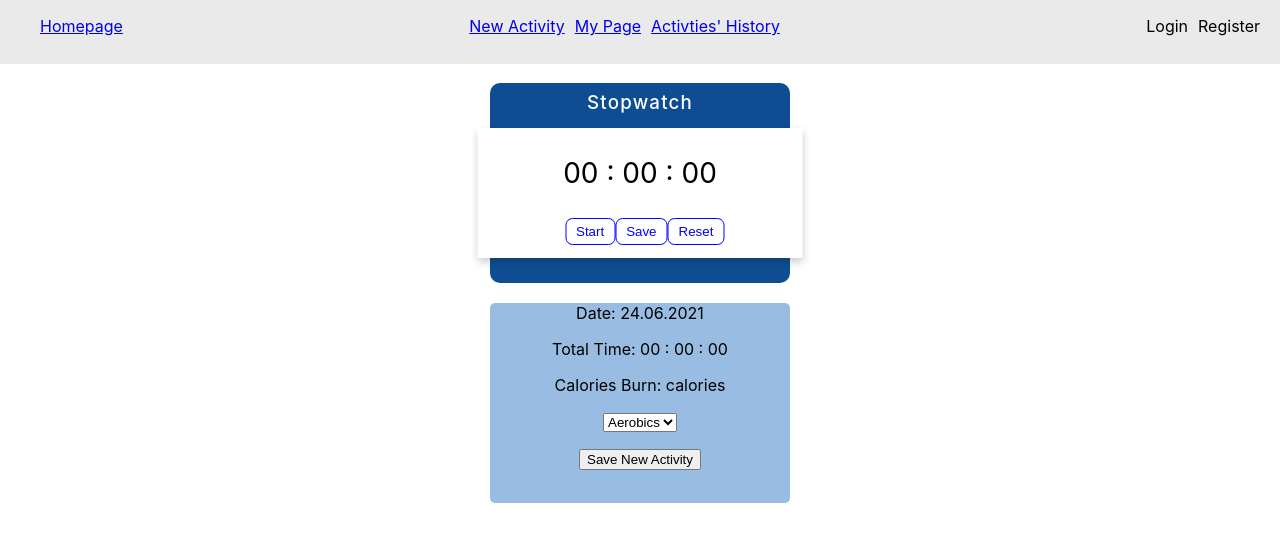
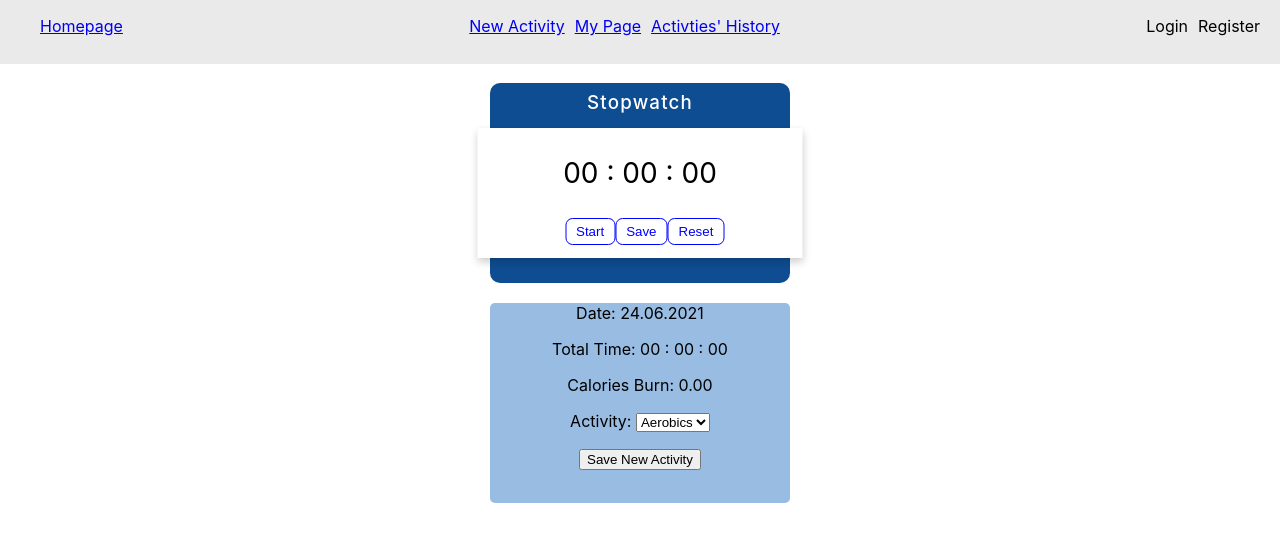
Before and after one commit to nettalee19/fitness-app, a React (Create React App) app in the folder client/: page /myNewActivity in a window 1280 px wide. Shown: the top 542 px of the page. Built offline with nearby package versions, Linux system fonts and the light colour scheme.

Commit message:
Calories update (parent-child second function transfer)

```diff
--- a/client/src/App.js
+++ b/client/src/App.js
@@ -17,8 +17,9 @@ function App() {
         <Header/>
 
         <Switch>
-          <Route exact path='/' component={Test}>
-
+          <Route exact path='/'>
+          {/* <Route exact path='/' component={Test}> */}
+          <p>your recent works:</p>
           </Route>
 
           <Route exact path='/myPage' component={UserPage}>
--- a/client/src/components/ActivityPage/Activity.jsx
+++ b/client/src/components/ActivityPage/Activity.jsx
@@ -5,10 +5,15 @@ import "./Style/Style.css"
 
 export default function Activity({dateToday, totalTime, calories, activity}) {
     const [timerSave, setTimerSave] = useState(0)
+    const [timerSeconds, setTimerSeconds] = useState(0)
     const [dateSave, setDateSave] = useState(0)
 
     function timeSaver (timeMes){
         setTimerSave(timeMes)
+    }
+
+    function secondSaver (seconds){
+        setTimerSeconds(seconds)
     }
 
     let today = moment().format('DD.MM.YYYY')
@@ -23,13 +28,14 @@ export default function Activity({dateToday, totalTime, calories, activity}) {
     return (
         <div className="ActivityPage">
             {/* this is a new activity */}
-            <StopWatch timeSaver={timeSaver}/>
+            <StopWatch timeSaver={timeSaver} secondSaver={secondSaver}/>
             <div className="ActivityBox">
                 <p>Date: {today} </p>
                 <p>Total Time: {timerSave === 0 ? "00 : 00 : 00" : timerSave} </p>
-                <p>Calories Burn: calories </p>
+                {/* <p>Calories Burn: { Math.round(timerSeconds*0.089)} </p> */}
+                <p>Calories Burn: { parseFloat(timerSeconds*0.089).toFixed(2)} </p>
                 {/* <p>Activity: Dancing </p> */}
-                <p>
+                <p> Activity: {}
                 <select name="activity" id="activity">
                     <option value="aerobics">Aerobics</option>
                     <option value="yoga">Yoga</option>
--- a/client/src/components/ActivityPage/Style/Style.css
+++ b/client/src/components/ActivityPage/Style/Style.css
@@ -3,6 +3,8 @@
     justify-content: space-around;
     flex-direction: column;
 } */
+
+/* 0e9aa7 3da4ab f6cd61 fe8a71 */
 
 .ActivityBox{
     background-color: #98bce2;
--- a/client/src/components/Stopwatch/StopWatch.jsx
+++ b/client/src/components/Stopwatch/StopWatch.jsx
@@ -1,7 +1,7 @@
 import React, { useState, useRef } from 'react'
 import "./Style/Style.css"
 
-export default function StopWatch({timeSaver}) {
+export default function StopWatch({timeSaver, secondSaver}) {
     const [timer, setTimer] = useState(0)
     const [isActive, setIsActive] = useState(false) //whether the timer is working
     const [isPaused, setIsPaused] = useState(false) //whther the timer is paused
@@ -55,9 +55,16 @@ export default function StopWatch({timeSaver}) {
 
 
     }
+    let allSeconds
+    const onlySeconds = () => {
+        allSeconds = timer
+        return allSeconds
+    }
+    onlySeconds()
 
     const handleSave = () =>{
         timeSaver(timeTotal)
+        secondSaver(allSeconds)
     }
 
     //TODO add stop&save activity: stop -> save/remove ->
@@ -70,6 +77,7 @@ export default function StopWatch({timeSaver}) {
             <h3>Stopwatch</h3>
             <div className="stopwatch-card">
                 <p>{formatTime()}</p>
+                {/* <p>{onlySeconds()}</p> */}
                 <div className="buttons">
                     {
                         !isActive && !isPaused ?
```
